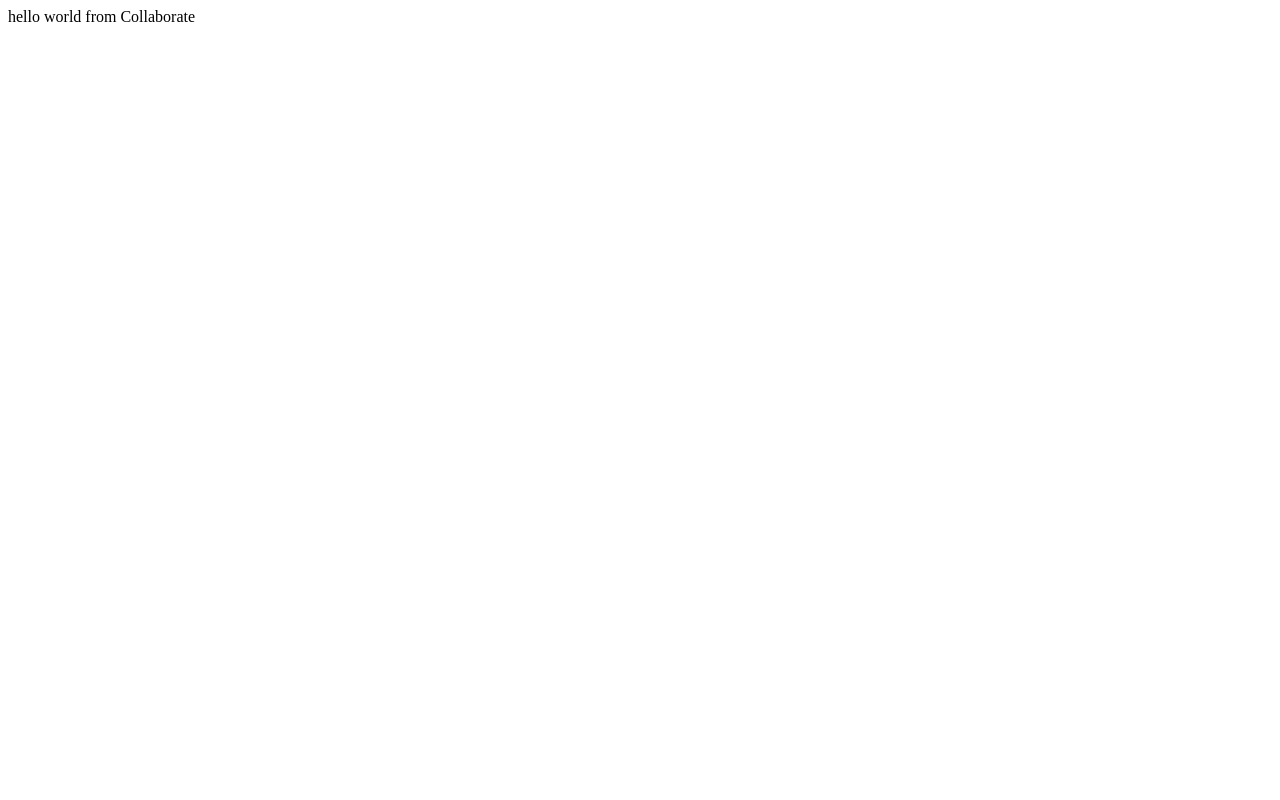
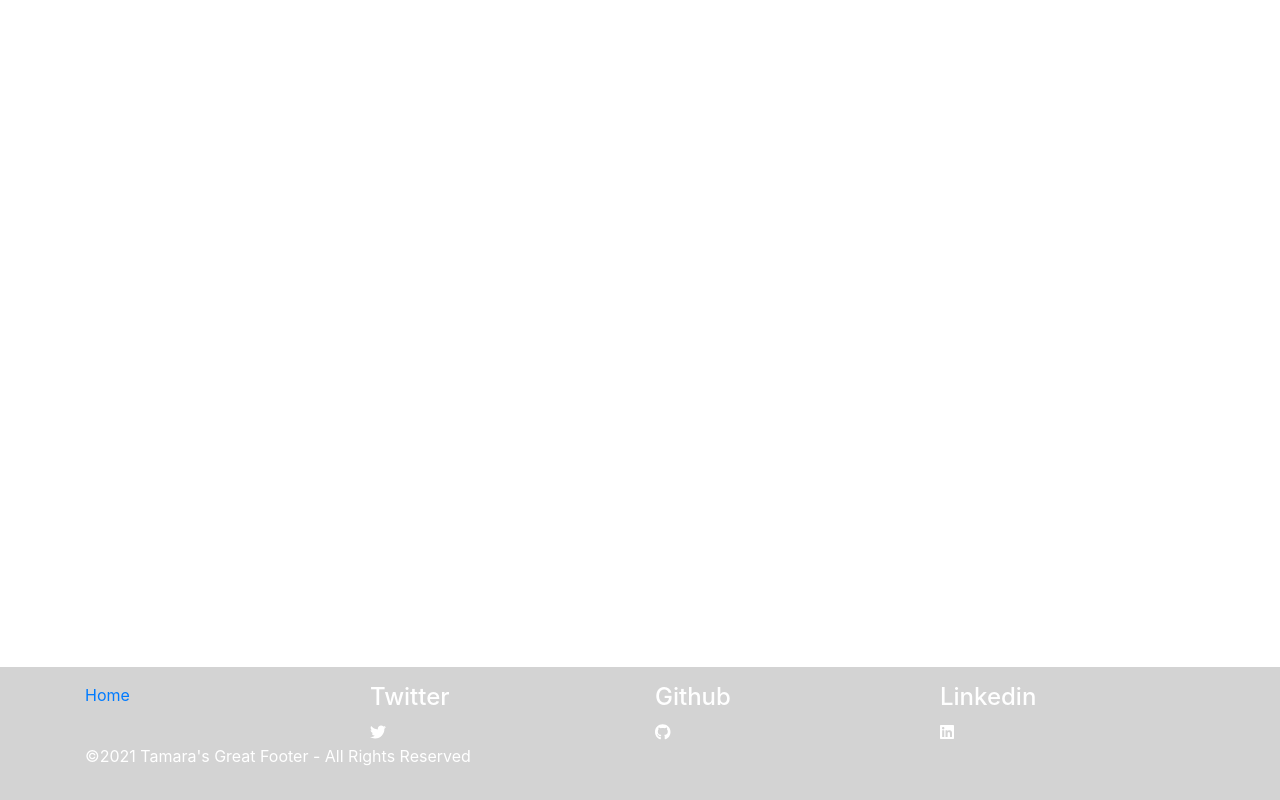
Before and after one commit to Banyan-Labs/collaborate, a React (Create React App) app: page / in a window 1280 px wide. Built offline with nearby package versions, Linux system fonts and the light colour scheme.

Commit message:
Footer Complete

```diff
--- a/package.json
+++ b/package.json
@@ -3,6 +3,8 @@
   "version": "0.1.0",
   "private": true,
   "dependencies": {
+    "@fortawesome/free-brands-svg-icons": "^5.15.3",
+    "@fortawesome/react-fontawesome": "^0.1.14",
     "@testing-library/jest-dom": "^5.12.0",
     "@testing-library/react": "^11.2.7",
     "@testing-library/user-event": "^12.8.3",
--- a/src/App.css
+++ b/src/App.css
@@ -0,0 +1,9 @@
+.page-container {
+    display: flex;
+    flex-direction: column;
+    min-height: 100vh;
+}
+
+.content-wrap {
+    flex: 1;
+}
--- a/src/App.js
+++ b/src/App.js
@@ -1,10 +1,13 @@
 import logo from './logo.svg';
 import './App.css';
+import Footer from '../src/components/Footer/Footer'
 
 function App() {
   return (
-    <div className="App">
-      hello world from Collaborate
+    <div className="page-container">
+      <div className="content-wrap">
+        <Footer />
+      </div>
     </div>
   );
 }
--- /dev/null
+++ b/src/components/Footer/Footer.css
@@ -0,0 +1,8 @@
+.main-footer {
+    background-color: lightgray;
+    color: white;
+    padding: 1em;
+    position:fixed;
+    bottom: 0;
+    width: 100%;
+}
--- /dev/null
+++ b/src/components/Footer/Footer.js
@@ -0,0 +1,48 @@
+import React from 'react'
+import './Footer.css'
+import { FontAwesomeIcon } from "@fortawesome/react-fontawesome";
+import { faTwitter, faLinkedin,faGithub } from '@fortawesome/free-brands-svg-icons'
+
+// Created from the following video:
+// https://www.youtube.com/watch?v=g459Eia-bxw&t=89s
+
+function Footer() {
+    return (
+
+        <div className="main-footer">
+
+            <div className="container">
+                <div className="row">
+                    {/* Column 1 */}
+                    <div className="col-md-3 col-sm-6">
+                        <a href="#">Home</a>
+                    </div>
+                    {/* Column 2 */}
+                    <div className="col-md-3 col-sm-6">
+                        <h4>Twitter</h4>
+                        <FontAwesomeIcon icon={faTwitter} />
+
+                    </div>
+                    {/* Column 3 */}
+                    <div className="col-md-3 col-sm-6">
+                        <h4>Github</h4>
+                        <FontAwesomeIcon icon={faGithub} />
+                    </div>
+                    {/* Column 4 */}
+                    <div className="col-md-3 col-sm-6">
+                        <h4>Linkedin</h4>
+                        <FontAwesomeIcon icon={faLinkedin} />
+                    </div>
+                </div>
+                <div className="footer-bottom">
+                    <p className="text-xs-center">
+                        &copy;{new Date().getFullYear()} Tamara's Great Footer - All Rights Reserved
+                    </p>
+                </div>
+            </div>
+
+        </div>
+    )
+}
+
+export default Footer;
--- a/src/index.js
+++ b/src/index.js
@@ -3,6 +3,7 @@ import ReactDOM from 'react-dom';
 import './index.css';
 import App from './App';
 import reportWebVitals from './reportWebVitals';
+import 'bootstrap/dist/css/bootstrap.min.css'
 
 ReactDOM.render(
   <React.StrictMode>
```
